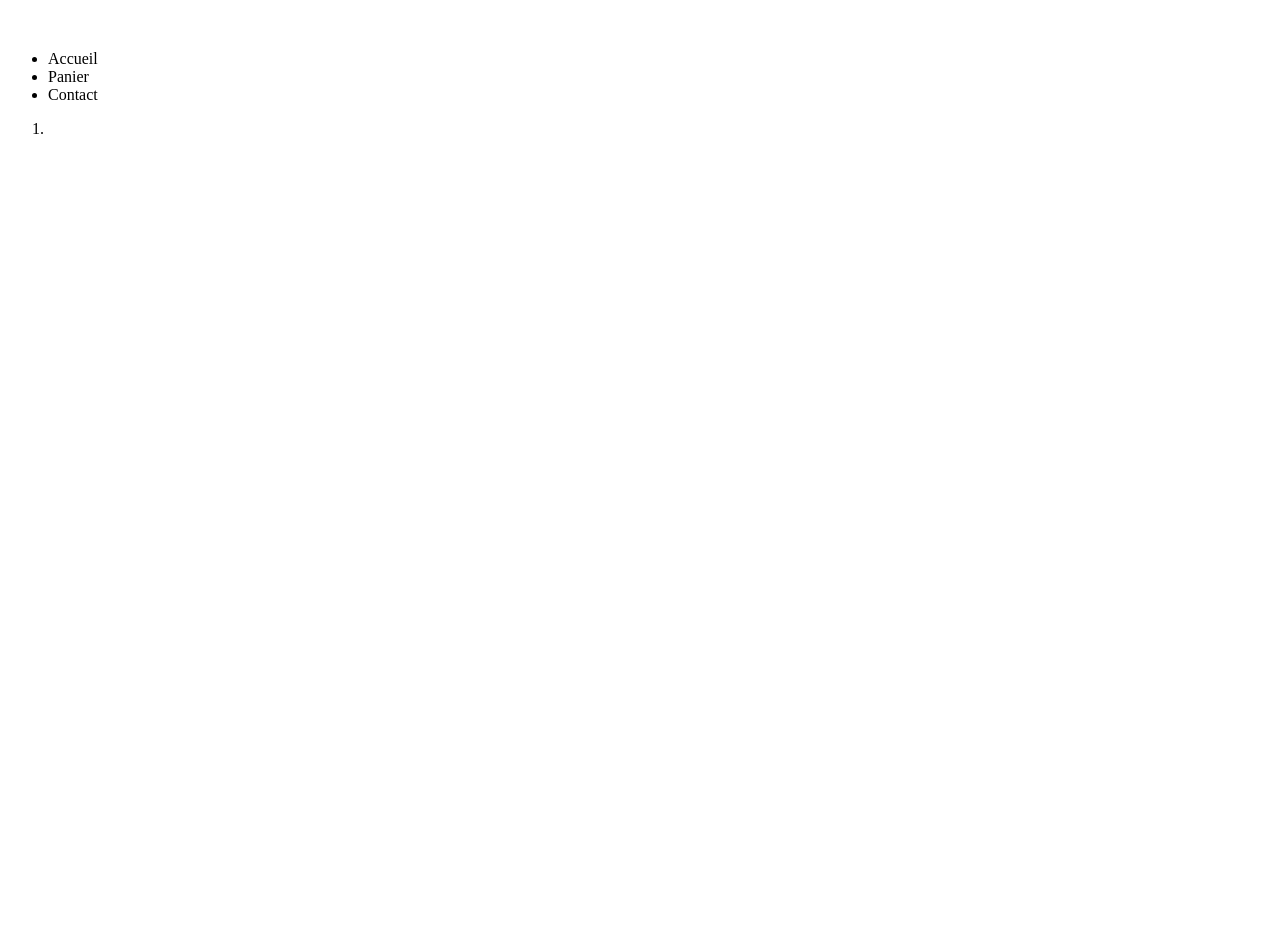
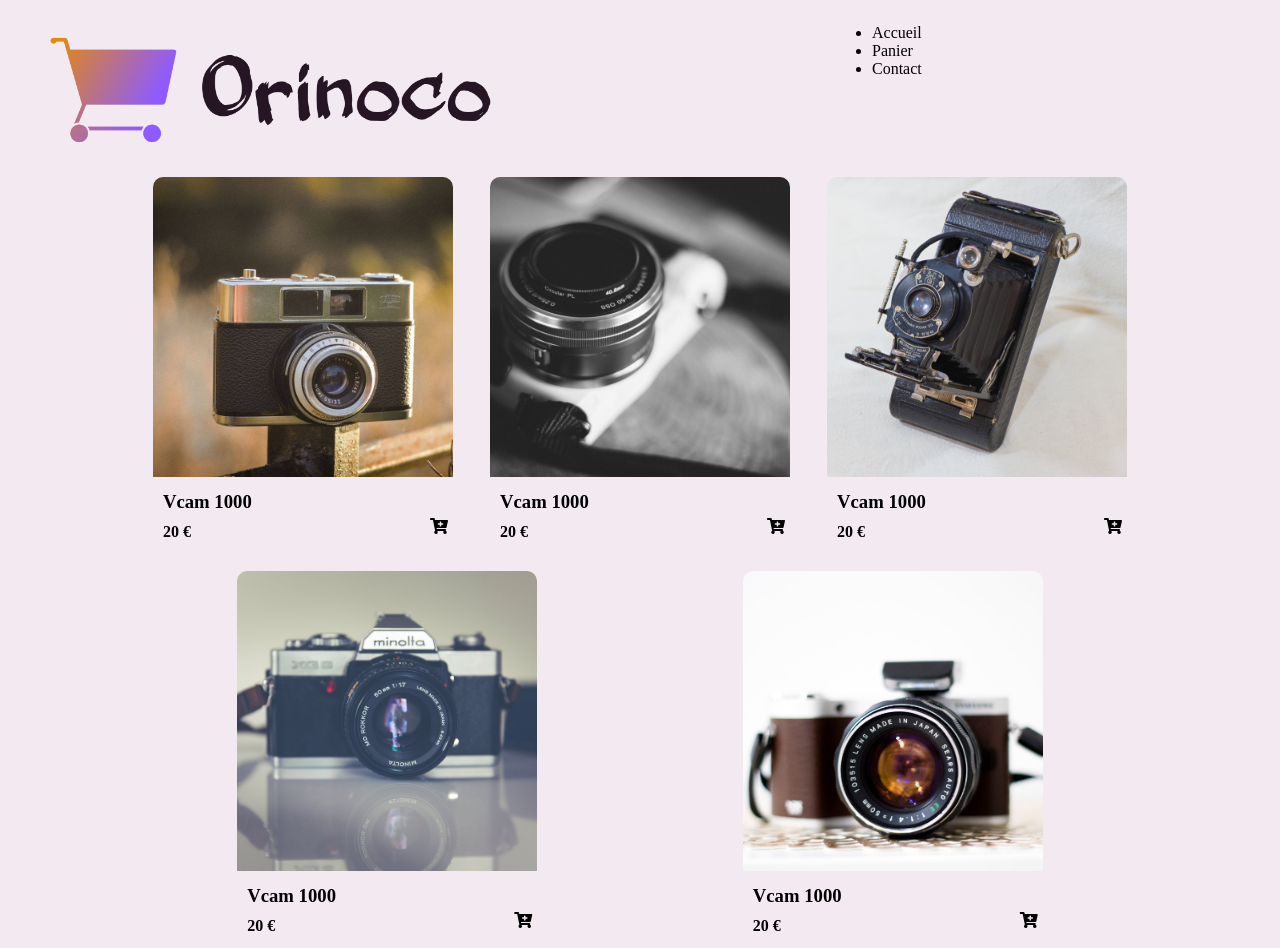
Before and after one commit to Zaisuru/HolderbaumThomas_P5_14112020, a website: page front/index.html in a window 1280 px wide. Shown: the top 948 px of the page. Before the commit the page ends 800 px from the top, so only its background shows below. Drawn offline with Linux system fonts and the light colour scheme.

Commit message:
add sass + design index

```diff
--- /dev/null
+++ b/front/Style/sass/Components/_cardIndex.scss
@@ -0,0 +1,34 @@
+//Declaration des src
+@import "../Utils/mixin";
+
+#index-card-body{
+  display: flex;
+  justify-content: center;
+}
+#card-container{
+  display: flex;
+  justify-content: space-around;
+  flex-wrap: wrap;
+  width: 80%;
+  .card {
+    @include margin(10px 10px 10px 10px);
+    @include border-radius(10px);
+    width: 300px;
+    overflow: hidden;
+    .card-img {
+      width: 100%;
+      height: 300px;
+      object-fit: cover;
+    }
+
+    .card-description, h3, h4 {
+      @include margin(0);
+      padding: 5px;
+
+      .card-description_footer {
+        display: flex;
+        justify-content: space-between;
+      }
+    }
+  }
+}
--- /dev/null
+++ b/front/Style/sass/Layout/_header.scss
@@ -0,0 +1,13 @@
+header
+{
+  display: flex;
+
+  #logo img{
+    width: 60%;
+  }
+
+  h1{
+    display: none;
+  }
+
+}
--- /dev/null
+++ b/front/Style/sass/Utils/_mixin.scss
@@ -0,0 +1,16 @@
+//Declaration des mixins
+
+
+@mixin googleFonts($fonts){
+  @import url('https://fonts.googleapis.com/css2?family=#{$fonts}');
+}
+
+@mixin border-radius($degres){
+  -moz-border-radius: $degres;
+  -webkit-border-radius: $degres;
+  border-radius: $degres;
+}
+
+@mixin margin ($space){
+  margin: $space;
+}
--- /dev/null
+++ b/front/Style/sass/main.scss
@@ -0,0 +1,11 @@
+// Déclaration des imports
+@import "Layout/header";
+@import "Components/cardIndex";
+
+html{
+    margin: 0;
+    padding: 0;
+}
+body{
+    background: #F3E9F1;
+}
--- a/front/index.html
+++ b/front/index.html
@@ -4,14 +4,19 @@
     <meta charset="UTF-8">
     <title>Orinoco</title>
     <meta name="description" content="">
+
+    <!--Déclaration feuille de style -->
+    <link rel="stylesheet" href="Style/css/main.css" type="text/css">
+    <link rel="stylesheet" href="https://use.fontawesome.com/releases/v5.15.1/css/all.css" integrity="sha384-vp86vTRFVJgpjF9jiIGPEEqYqlDwgyBgEF109VFjmqGmIY/Y4HV4d3Gp2irVfcrp" crossorigin="anonymous">
 </head>
 <body>
 <div id="container">
     <header>
         <figure id="logo">
-            <img>
+            <img src="Picture\Orinoco_logo.png" alt="Logo de la société Orinoco">
+            <h1>Orinoco</h1>
         </figure>
-        <nav>
+        <nav class="top-nav">
             <ul>
                 <li>Accueil</li>
                 <li>Panier</li>
@@ -20,8 +25,57 @@
         </nav>
     </header>
     <main>
-        <section>
-            <article>
+        <section id="index-card-body">
+            <article id="card-container">
+                <figure class="card">
+                    <img src="../back/images/vcam_1.jpg" alt="Appareil photo à vendre" class="card-img">
+                    <figcaption class="card-description">
+                        <h3 class="card-description_title">Vcam 1000</h3>
+                        <div class="card-description_footer">
+                            <h4 class="card-description_price">20 €</h4> <span><i class="fas fa-cart-plus"></i></span>
+                        </div>
+                    </figcaption>
+                </figure>
+
+                <figure class="card">
+                    <img src="../back/images/vcam_2.jpg" alt="Appareil photo à vendre" class="card-img">
+                    <figcaption class="card-description">
+                        <h3 class="card-description_title">Vcam 1000</h3>
+                        <div class="card-description_footer">
+                            <h4 class="card-description_price">20 €</h4> <span><i class="fas fa-cart-plus"></i></span>
+                        </div>
+                    </figcaption>
+                </figure>
+
+                <figure class="card">
+                    <img src="../back/images/vcam_3.jpg" alt="Appareil photo à vendre" class="card-img">
+                    <figcaption class="card-description">
+                        <h3 class="card-description_title">Vcam 1000</h3>
+                        <div class="card-description_footer">
+                            <h4 class="card-description_price">20 €</h4> <span><i class="fas fa-cart-plus"></i></span>
+                        </div>
+                    </figcaption>
+                </figure>
+
+                <figure class="card">
+                    <img src="../back/images/vcam_4.jpg" alt="Appareil photo à vendre" class="card-img">
+                    <figcaption class="card-description">
+                        <h3 class="card-description_title">Vcam 1000</h3>
+                        <div class="card-description_footer">
+                            <h4 class="card-description_price">20 €</h4> <span><i class="fas fa-cart-plus"></i></span>
+                        </div>
+                    </figcaption>
+                </figure>
+
+                <figure class="card">
+                    <img src="../back/images/vcam_5.jpg" alt="Appareil photo à vendre" class="card-img">
+                    <figcaption class="card-description">
+                        <h3 class="card-description_title">Vcam 1000</h3>
+                        <div class="card-description_footer">
+                            <h4 class="card-description_price">20 €</h4> <span><i class="fas fa-cart-plus"></i></span>
+                        </div>
+                    </figcaption>
+                </figure>
             </article>
         </section>
     </main>
```
Also changed, not shown: package.json (added, +22 -0 lines), front/Picture/Orinoco_logo.PNG (added), front/Style/css/main.css (added), front/Style/sass/Utils/_variables.scss (added), front/Style/sass/main.css (added), 3 other files.
